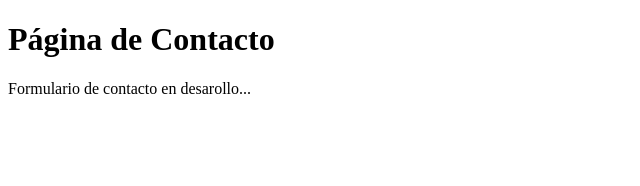
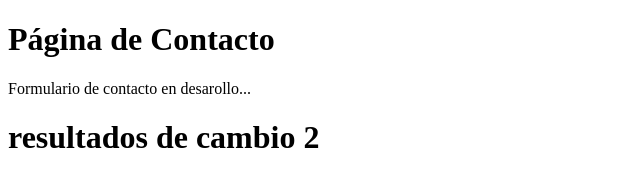
Before and after one commit to Lindelman22/BasicWeb, a plain HTML site: page contact.html in a window 1280 px wide. Shown: the whole page, without its empty margins (0-640 px from the left). Drawn offline with Linux system fonts and the light colour scheme.

Commit message:
resultado de cambio 2

```diff
--- a/contact.html
+++ b/contact.html
@@ -8,5 +8,6 @@
 <body>
     <h1>Página de Contacto</h1>
     <p>Formulario de contacto en desarollo...</p>
+    <h1>resultados de cambio 2</h1>
 </body>
 </html>
```
